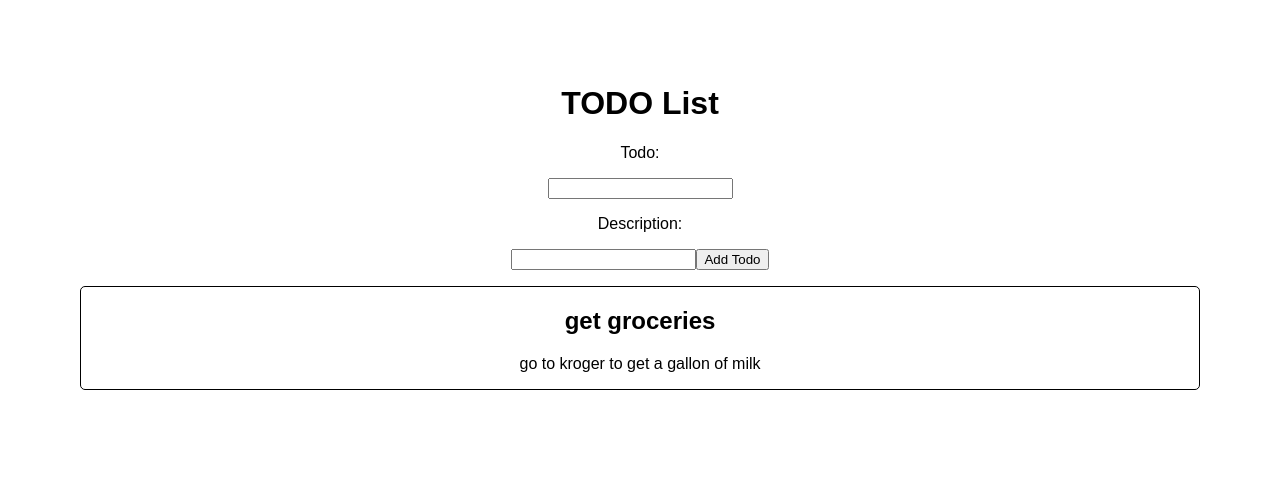
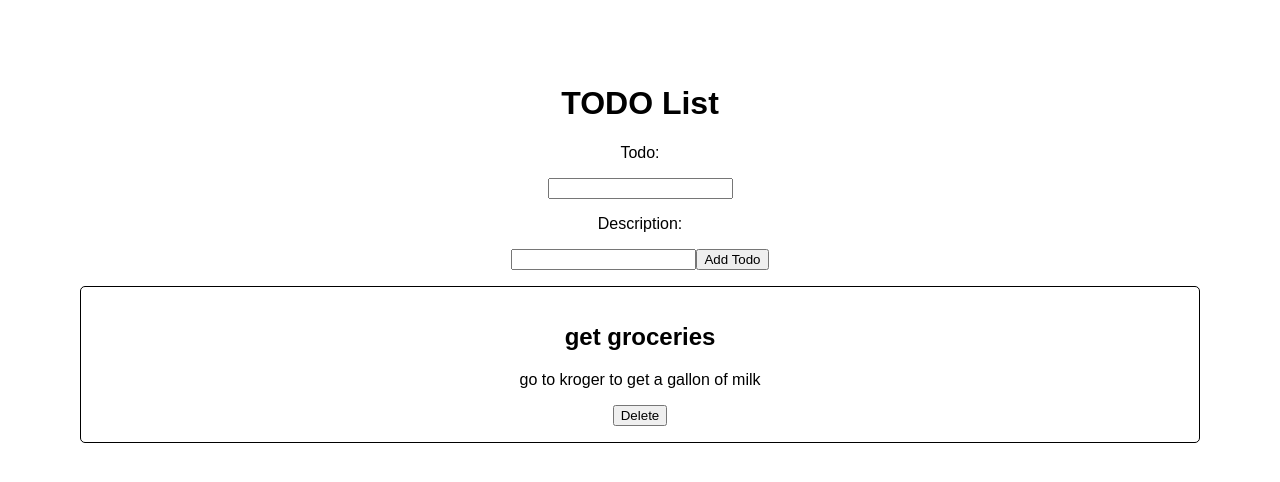
Before and after one commit to tonysulfaro/todo-list-react, a React (Create React App) app: page / in a window 1280 px wide. Shown: the top 482 px of the page. Built offline with nearby package versions, Linux system fonts and the light colour scheme.

Commit message:
delete Todos implemented

```diff
--- a/src/App.css
+++ b/src/App.css
@@ -9,6 +9,7 @@
 
 .todo {
   margin: 1em;
+  padding: 1em;
   border-radius: 5px;
   border: 1px solid black;
 }
--- a/src/App.js
+++ b/src/App.js
@@ -13,6 +13,12 @@
     setTodos(newTodos)
   }
 
+  function DeleteTodo(id){
+    const newTodos = [...todos]
+    newTodos.splice(id, 1)
+    setTodos(newTodos)
+  }
+
   return (
     <div className="container">
       <h1>TODO List</h1>
@@ -20,7 +26,7 @@
 
       {todos.map((todo, index) => {
         return (
-          <Todo key={index.toString()} todo={todo}></Todo>
+          <Todo key={index.toString()} todo={todo} index={index} DeleteTodo={DeleteTodo}></Todo>
         )
       })}
     </div>
--- a/src/Todo.jsx
+++ b/src/Todo.jsx
@@ -1,10 +1,15 @@
 import React from 'react';
 
-function Todo(todo) {
+function Todo({todo, index, DeleteTodo}) {
     return (
         <div className="todo">
-            <h2>{todo.todo.task}</h2>
-            <p>{todo.todo.description}</p>
+            <h2>{todo.task}</h2>
+            <p>{todo.description}</p>
+            <button
+                onClick={(e)=>{
+                    DeleteTodo(index)
+                }}
+            >Delete</button>
         </div>
     )
 }
```
